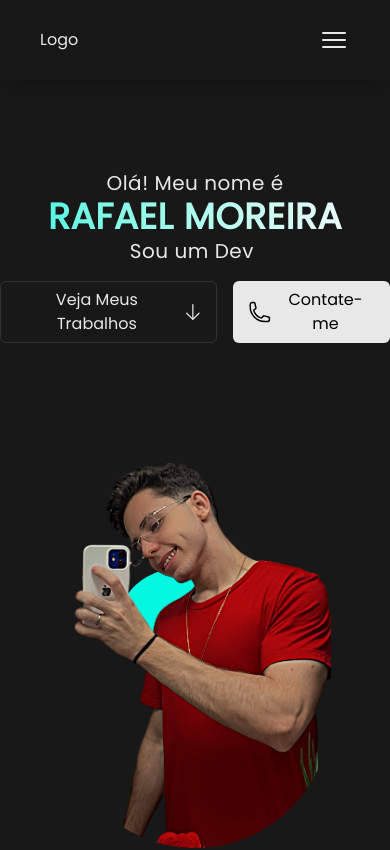
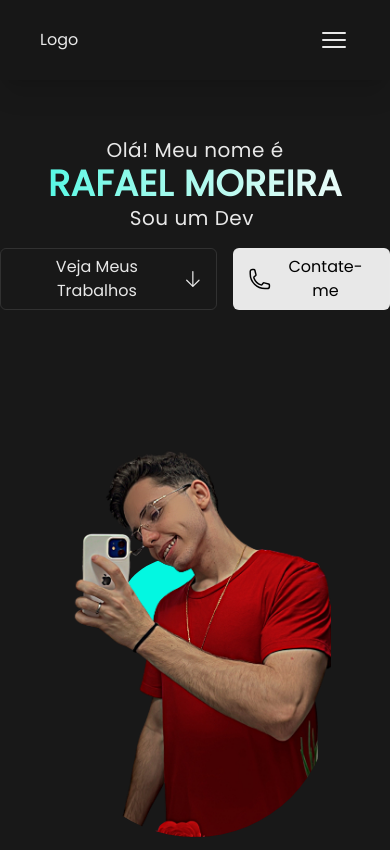
Before and after one commit to RafaelOlMoreira/portifolio-rafael, a React (Vite) app: page / in a window 390 px wide. Shown: the top 850 px of the page. Built offline with nearby package versions, Linux system fonts and the light colour scheme.

Commit message:
refactor(Sobre): Ajustando responsividade 0.2

```diff
--- a/src/components/Sobre.jsx
+++ b/src/components/Sobre.jsx
@@ -3,24 +3,35 @@ import { TypeAnimation } from 'react-type-animation'
 
 function Sobre() {
   return (
-    <div id='inicio' className='font-poppins pt-15 h-screen w-full bg-[#181818] grid grid-rows-2 items-center justify-items-start
-                                xl:grid-cols-2 xl:pt-60'>
+    <div id='inicio' className='font-poppins pt-4 h-screen w-full bg-[#181818] grid grid-rows-2 items-center justify-items-start
+                                xl:grid-cols-2 xl:pt-60
+                                lg:pt-10
+                                md:pt-7'>
 
       <div className='xl:ml-15 mx-auto'>
         <h1 className='fade-in-esquerda block tracking-wide text-[#e8e8e8] text-center text-nowrap object-cover
-                       text-xl md:text-2xl lg:text-3xl xl:text-4xl '>
+                       text-xl
+                       md:text-2xl
+                       lg:text-3xl
+                       xl:text-4xl '>
           Olá! Meu nome é
           <p className='text-4xl font-bold bg-gradient-to-r from-[#03f7e1] to-[#fbfbfb] bg-clip-text text-transparent
                         md:text-5xl lg:text-6xl xl:text-7xl'>
             RAFAEL MOREIRA
           </p>
-          <p className='text-xl text-center xl:text-start text-[#e8e8e8]
-                        md:text-2xl lg:text-3xl xl:text-4xl'>
+          <p className='text-xl text-center text-[#e8e8e8]
+                        md:text-2xl
+                        lg:text-3xl
+                        xl:text-4xl xl:text-start'>
             Sou um Dev
             <TypeAnimation
               sequence={[
                 1500,
                 " Web Full Stack",
+                2000,
+                "",
+                1500,
+                " Front-end",
                 2000,
                 "",
                 200
```
